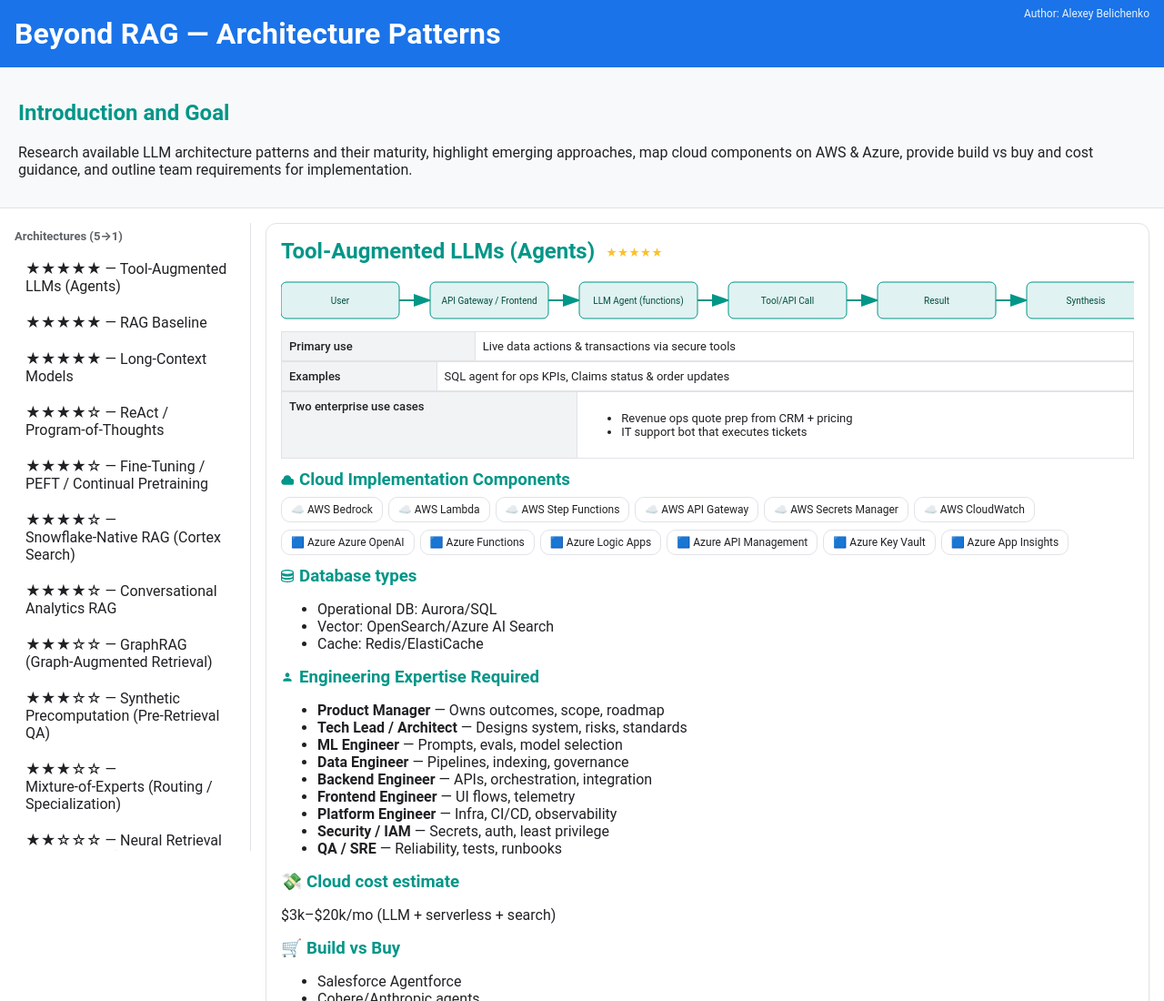
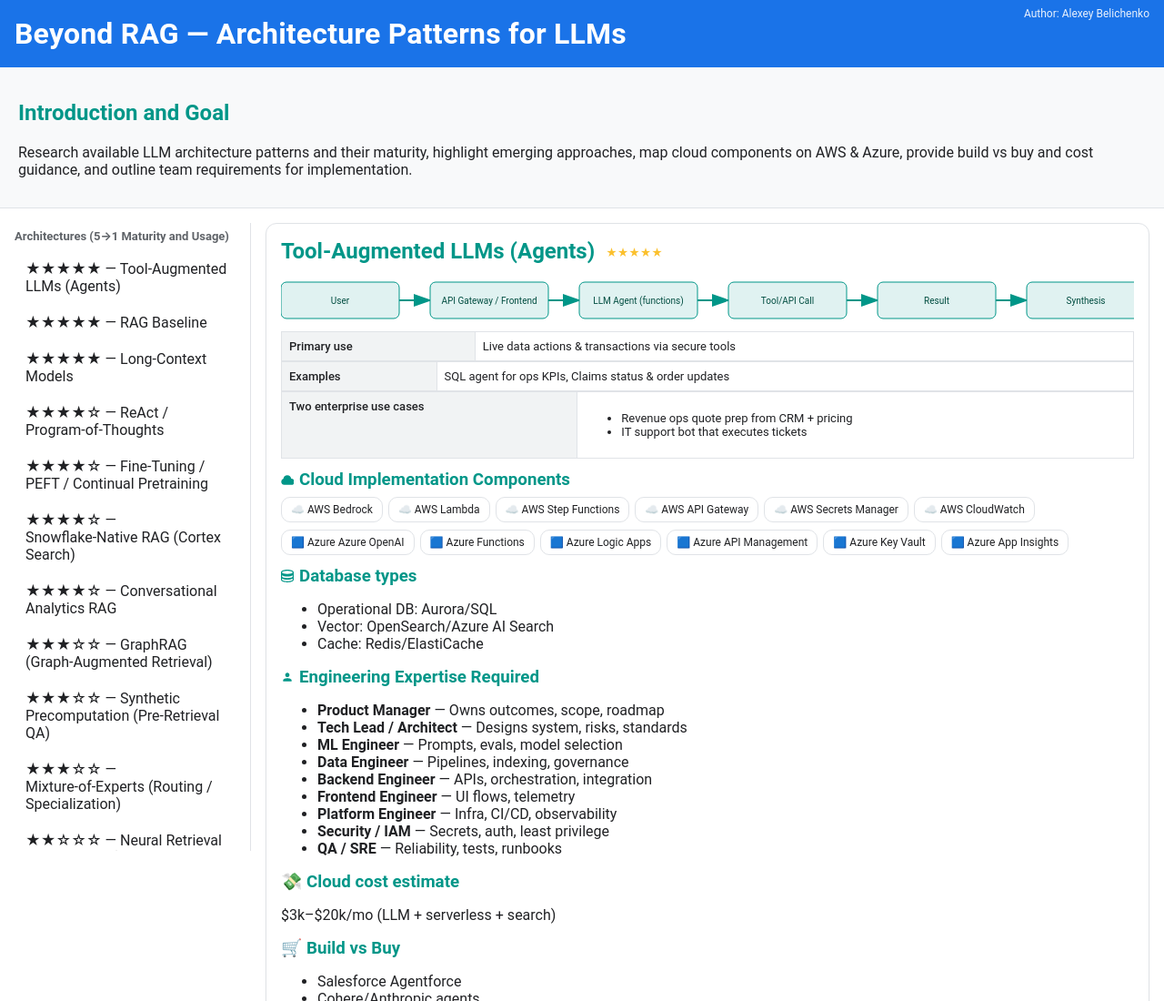
Before and after one commit to albelichenko-wlf/ai-tutorials-rag, a plain HTML site: page index.html in a window 1280 px wide. Shown: the top 1100 px of the page at 91% size. Drawn offline with Linux system fonts and the light colour scheme.

Commit message:
Update index.html

```diff
--- a/index.html
+++ b/index.html
@@ -80,7 +80,7 @@ h2, .subsec h3{color:var(--accent)}
 <div class="nav-scrim" id="navScrim"></div>
 <header>
   <div class="titlewrap"><button aria-label="Open navigation" class="hamburger" id="navToggle">☰</button>
-<h1>Beyond RAG — Architecture Patterns</h1></div>
+<h1>Beyond RAG — Architecture Patterns for LLMs</h1></div>
 <div class="author">Author: Alexey Belichenko</div>
 </header>
 <section class="intro">
@@ -89,7 +89,7 @@ h2, .subsec h3{color:var(--accent)}
 </section>
 <div class="layout">
 <aside>
-<h3>Architectures (5→1)</h3>
+<h3>Architectures (5→1 Maturity and Usage)</h3>
 <a href="#tool">★★★★★ — Tool‑Augmented LLMs (Agents)</a><a href="#rag">★★★★★ — RAG Baseline</a><a href="#longctx">★★★★★ — Long‑Context Models</a><a href="#react">★★★★☆ — ReAct / Program‑of‑Thoughts</a><a href="#finetune">★★★★☆ — Fine‑Tuning / PEFT / Continual Pretraining</a><a href="#snowflake_rag">★★★★☆ — Snowflake‑Native RAG (Cortex Search)</a><a href="#conv_analytics_rag">★★★★☆ — Conversational Analytics RAG</a><a href="#graphrag">★★★☆☆ — GraphRAG (Graph‑Augmented Retrieval)</a><a href="#synthetic">★★★☆☆ — Synthetic Precomputation (Pre‑Retrieval QA)</a><a href="#moe">★★★☆☆ — Mixture‑of‑Experts (Routing / Specialization)</a><a href="#neural">★★☆☆☆ — Neural Retrieval Inside Model (RETRO / kNN‑LM)</a><a href="#adaptive">★★☆☆☆ — Retrieval‑Orchestrated Reasoning (Adaptive RAG)</a></aside><main>
 <section class="card" id="tool">
 <h2>Tool‑Augmented LLMs (Agents) <span class="stars">★★★★★</span></h2>
```
